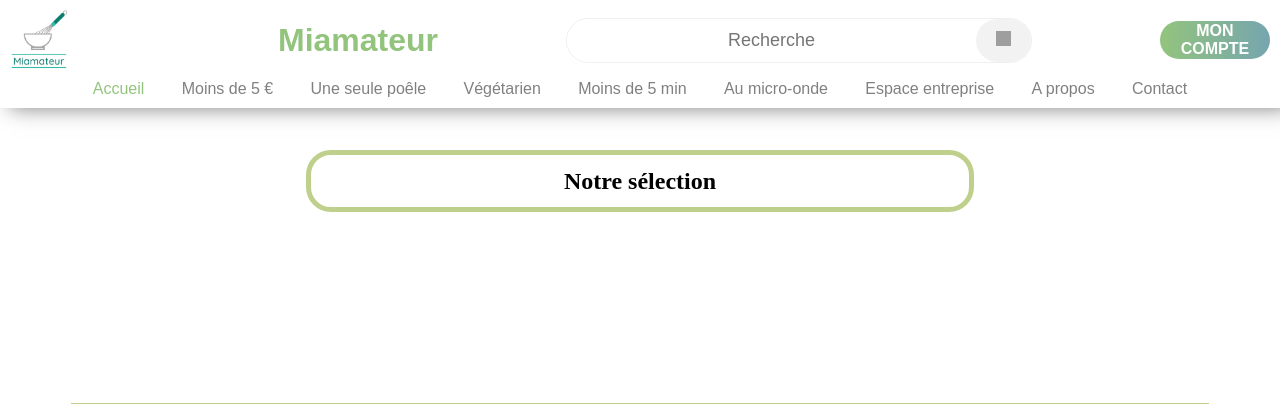
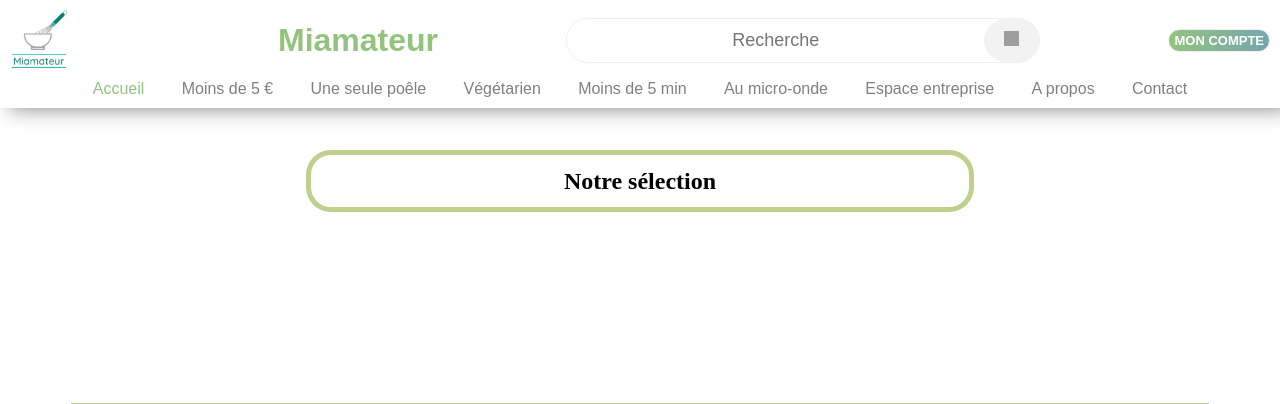
Before and after one commit to G1ul1o/Miamateur, a PHP site: page / in a window 1280 px wide. Shown: the top 404 px of the page. Run offline with PHP 8.4, Linux system fonts and the light colour scheme; data that the repository does not hold is empty; grey boxes are pictures that could not be loaded.

Commit message:
correction header

```diff
--- a/index.css
+++ b/index.css
@@ -30,6 +30,8 @@ body {
     display: flex;
     justify-content: space-between;
     align-items: center;
+    gap: 10%;
+
 }
 
 .title {
@@ -60,12 +62,12 @@ body {
     justify-content: flex-end;
 }
 
-.button {
+.buttonH{
     margin-right: 10px;
     border: 1px solid rgb(241, 238, 237);
 }
 
-.button {
+.buttonH{
     display: inline-block;
     padding: 3px 5px;
     border-radius: 15px;
@@ -216,12 +218,7 @@ input:-ms-input-placeholder {
     border:none;
 }
 
-.container{
-    display: flex;
-    justify-content: center;
-    text-align: center;
-    gap: 10%;
-}
+
 
 .block{
     flex-basis: 33.33%;
--- a/index.php
+++ b/index.php
@@ -41,7 +41,7 @@
             </div>
 
             <div class="buttons-wrapper">
-                <button class="button">Mon compte</button>
+                <button class="buttonH">Mon compte</button>
             </div>
         </div>
 
--- a/recette.css
+++ b/recette.css
@@ -30,6 +30,8 @@ body {
     display: flex;
     justify-content: space-between;
     align-items: center;
+    gap: 10%;
+
 }
 
 .title {
```
